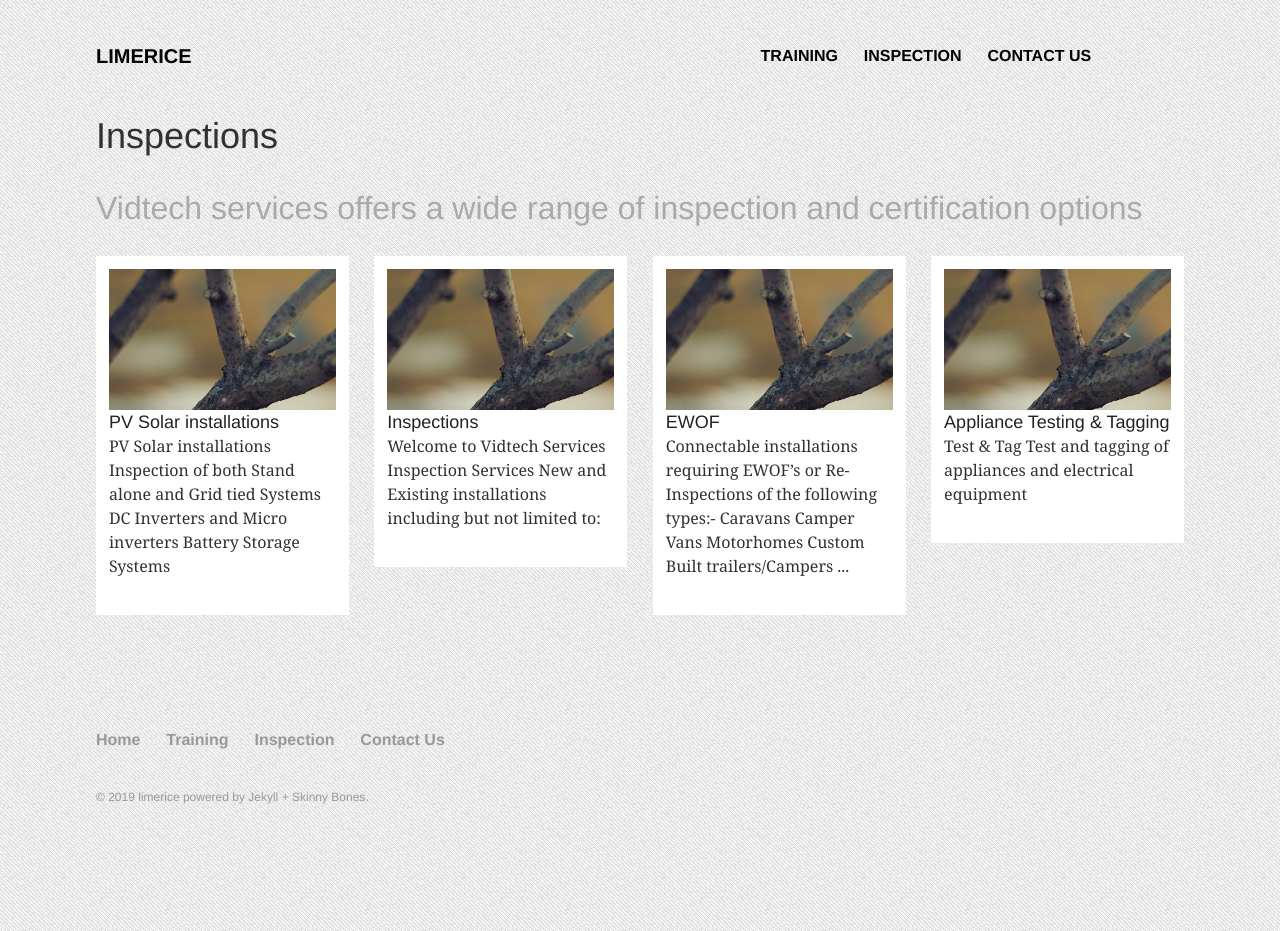
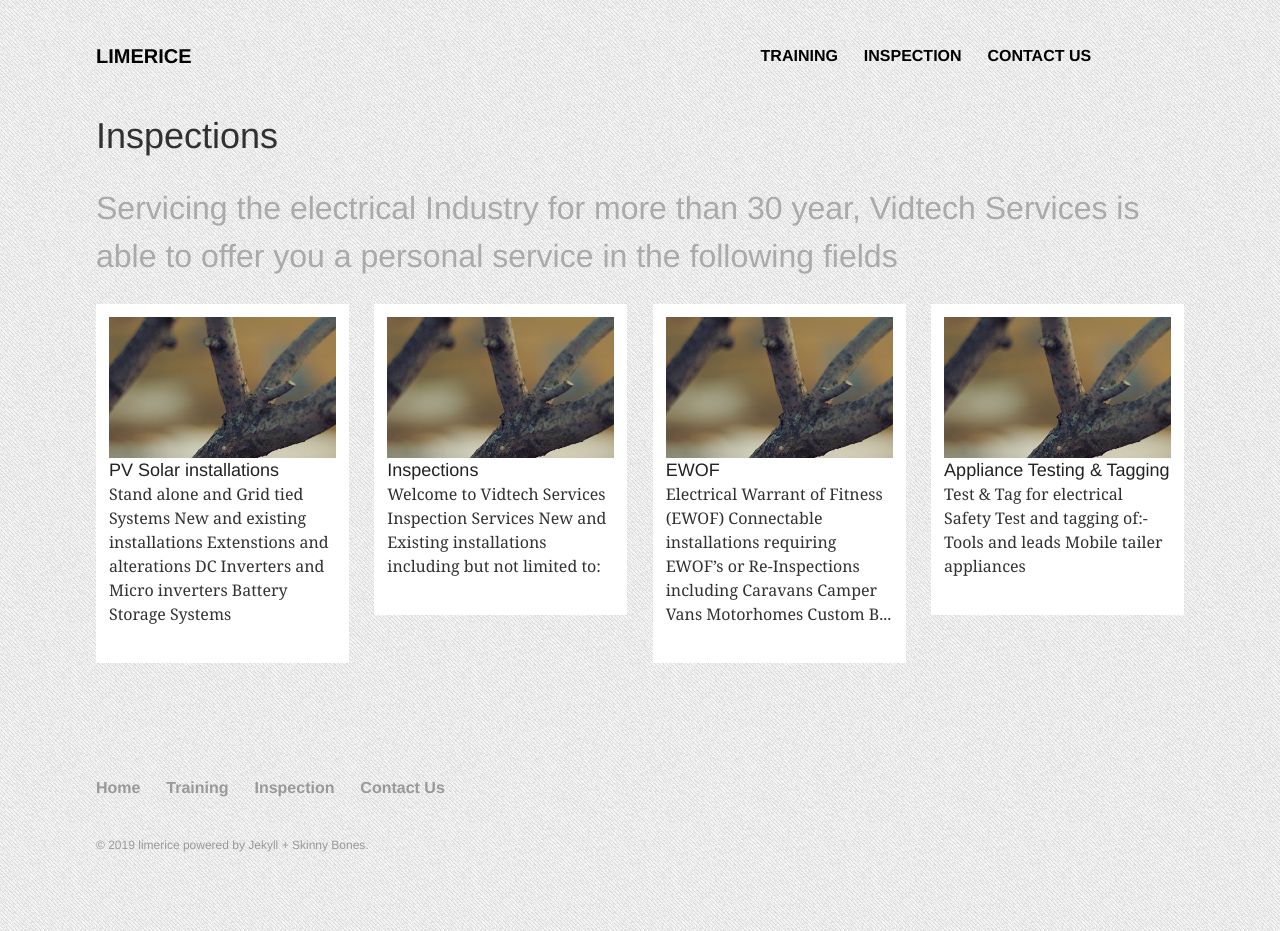
Before and after one commit to DarrenHobern/limerice, a Jekyll site: the page built from inspection/index.md, in a window 1280 px wide. Built offline with Jekyll 4.4.1, drawn with Linux system fonts in a browser that asks for light colours.

Commit message:
Content  added and format changes

```diff
--- a/_posts/inspection/2016-11-08-appliancetesting.md
+++ b/_posts/inspection/2016-11-08-appliancetesting.md
@@ -10,5 +10,7 @@ image:
   feature:  branch-1600x800.jpg
   teaser:   branch-400x250.jpg
 ---
-Test & Tag
- - Test and tagging of appliances and electrical equipment
+Test & Tag for electrical Safety
+ - Test and tagging of:-
+ - Tools and leads
+ - Mobile tailer appliances
--- a/_posts/inspection/2016-11-09-electronicwof.md
+++ b/_posts/inspection/2016-11-09-electronicwof.md
@@ -10,12 +10,13 @@ image:
   feature:  branch-1600x800.jpg
   teaser:   branch-400x250.jpg
 ---
-Connectable installations requiring EWOF’s or Re-Inspections of the following types:-
+Electrical Warrant of Fitness (EWOF)
+Connectable installations requiring EWOF’s or Re-Inspections including
  - Caravans
  - Camper Vans
  - Motorhomes
  - Custom Built trailers/Campers
- - mobile classrooms
+ - Mobile classrooms
  - Food Trailers
  - Out buildings
- - Connectable installations
+ - Other Connectable Installations
--- a/_posts/inspection/2016-11-13-pvsolar.md
+++ b/_posts/inspection/2016-11-13-pvsolar.md
@@ -10,7 +10,8 @@ image:
   feature:  branch-1600x800.jpg
   teaser:   branch-400x250.jpg
 ---
-PV Solar installations
- - Inspection of both Stand alone and Grid tied Systems
+Stand alone and Grid tied Systems
+ - New and existing installations
+ - Extenstions and alterations
  - DC Inverters and Micro inverters
  - Battery Storage Systems
--- a/inspection/index.md
+++ b/inspection/index.md
@@ -3,7 +3,7 @@ layout: archive
 title: "Inspections"
 date: 2014-05-30T11:40:45-04:00
 modified:
-excerpt: "Vidtech services offers a wide range of inspection and certification options"
+excerpt: " Servicing the electrical Industry for more than 30 year, Vidtech Services is able to offer you a personal service in the following fields "
 tags: []
 image:
   feature:
```
